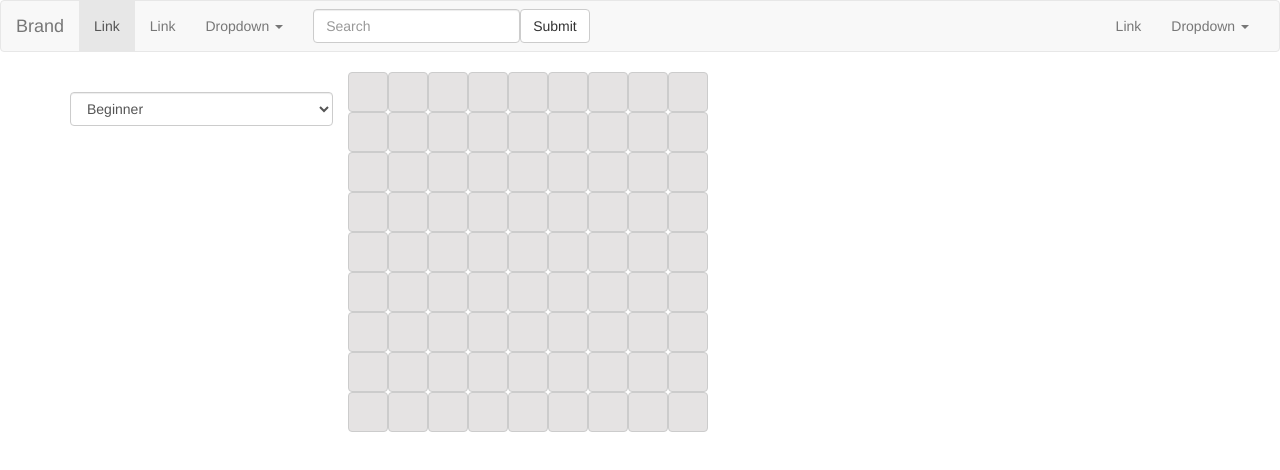
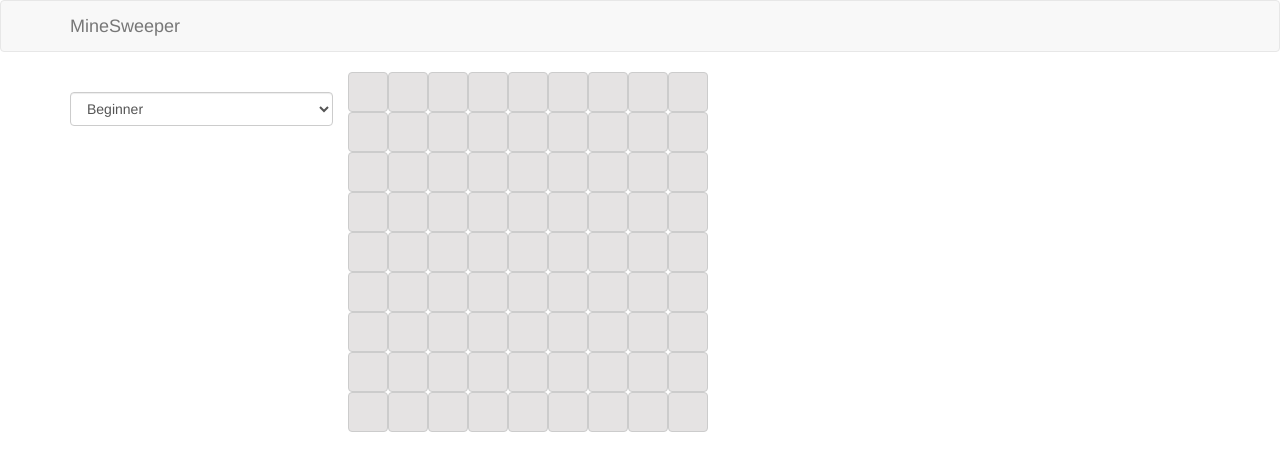
Before and after one commit to dmonyo/minesweeper, an Angular app: page / in a window 1280 px wide. Shown: the top 470 px of the page. Built offline with nearby package versions, Linux system fonts and the light colour scheme; what ng2-bootstrap-modal would draw is missing.

Commit message:
upload favicon

```diff
--- a/src/app/app.component.html
+++ b/src/app/app.component.html
@@ -1,5 +1,5 @@
 <nav class="navbar navbar-default">
-  <div class="container-fluid">
+  <div class="container">
     <!-- Brand and toggle get grouped for better mobile display -->
     <div class="navbar-header">
       <button type="button" class="navbar-toggle collapsed" data-toggle="collapse" data-target="#bs-example-navbar-collapse-1" aria-expanded="false">
@@ -8,47 +8,10 @@
         <span class="icon-bar"></span>
         <span class="icon-bar"></span>
       </button>
-      <a class="navbar-brand" href="#">Brand</a>
+      <a class="navbar-brand" href="#">MineSweeper</a>
     </div>
 
-    <!-- Collect the nav links, forms, and other content for toggling -->
-    <div class="collapse navbar-collapse" id="bs-example-navbar-collapse-1">
-      <ul class="nav navbar-nav">
-        <li class="active"><a href="#">Link <span class="sr-only">(current)</span></a></li>
-        <li><a href="#">Link</a></li>
-        <li class="dropdown">
-          <a href="#" class="dropdown-toggle" data-toggle="dropdown" role="button" aria-haspopup="true" aria-expanded="false">Dropdown <span class="caret"></span></a>
-          <ul class="dropdown-menu">
-            <li><a href="#">Action</a></li>
-            <li><a href="#">Another action</a></li>
-            <li><a href="#">Something else here</a></li>
-            <li role="separator" class="divider"></li>
-            <li><a href="#">Separated link</a></li>
-            <li role="separator" class="divider"></li>
-            <li><a href="#">One more separated link</a></li>
-          </ul>
-        </li>
-      </ul>
-      <form class="navbar-form navbar-left">
-        <div class="form-group">
-          <input type="text" class="form-control" placeholder="Search">
-        </div>
-        <button type="submit" class="btn btn-default">Submit</button>
-      </form>
-      <ul class="nav navbar-nav navbar-right">
-        <li><a href="#">Link</a></li>
-        <li class="dropdown">
-          <a href="#" class="dropdown-toggle" data-toggle="dropdown" role="button" aria-haspopup="true" aria-expanded="false">Dropdown <span class="caret"></span></a>
-          <ul class="dropdown-menu">
-            <li><a href="#">Action</a></li>
-            <li><a href="#">Another action</a></li>
-            <li><a href="#">Something else here</a></li>
-            <li role="separator" class="divider"></li>
-            <li><a href="#">Separated link</a></li>
-          </ul>
-        </li>
-      </ul>
-    </div><!-- /.navbar-collapse -->
+
   </div><!-- /.container-fluid -->
 </nav>
 
--- a/src/index.html
+++ b/src/index.html
@@ -6,7 +6,7 @@
   <base href="/">
 
   <meta name="viewport" content="width=device-width, initial-scale=1">
-  <link rel="icon" type="image/x-icon" href="favicon.ico">
+  <link rel="icon" type="image/x-icon" href="assets/favicon.ico">
 </head>
 <body>
   <app-root></app-root>
```
Also changed, not shown: 1 other file (tests, documents, lock files or other folders).
